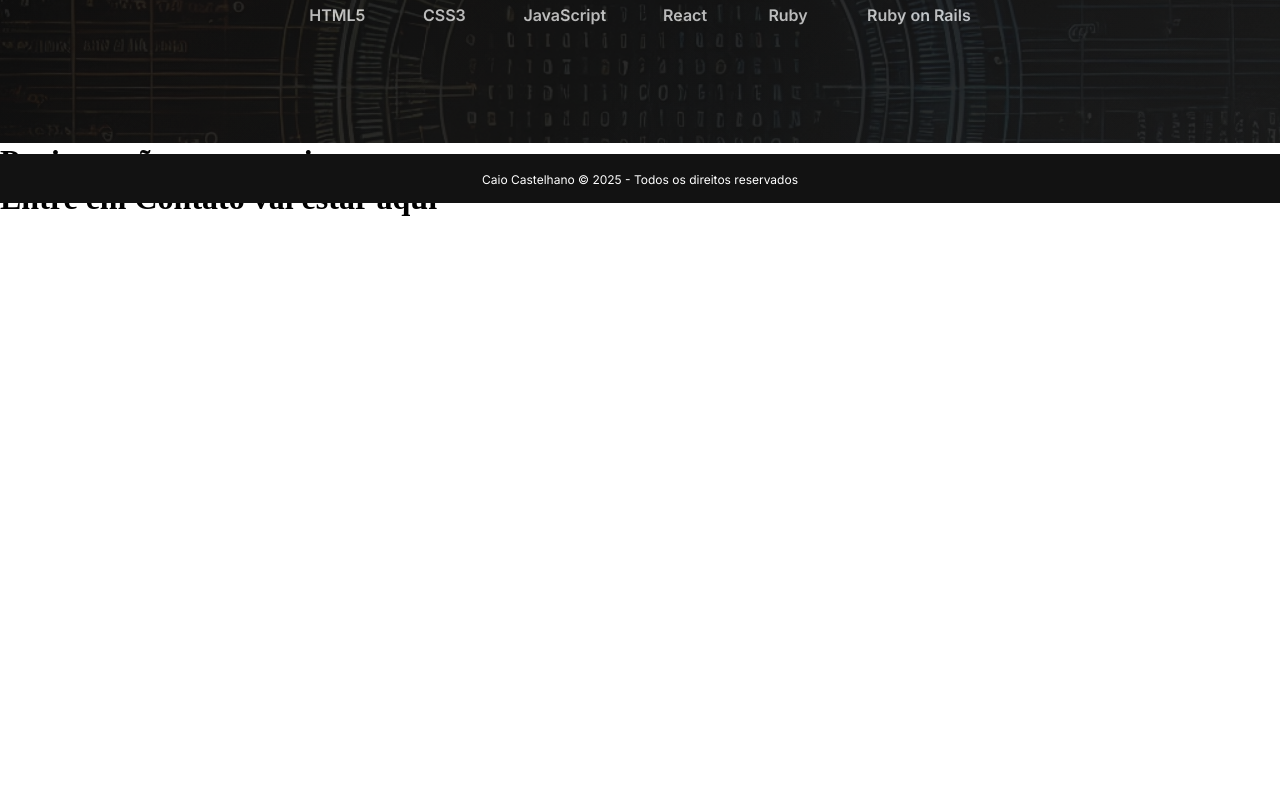
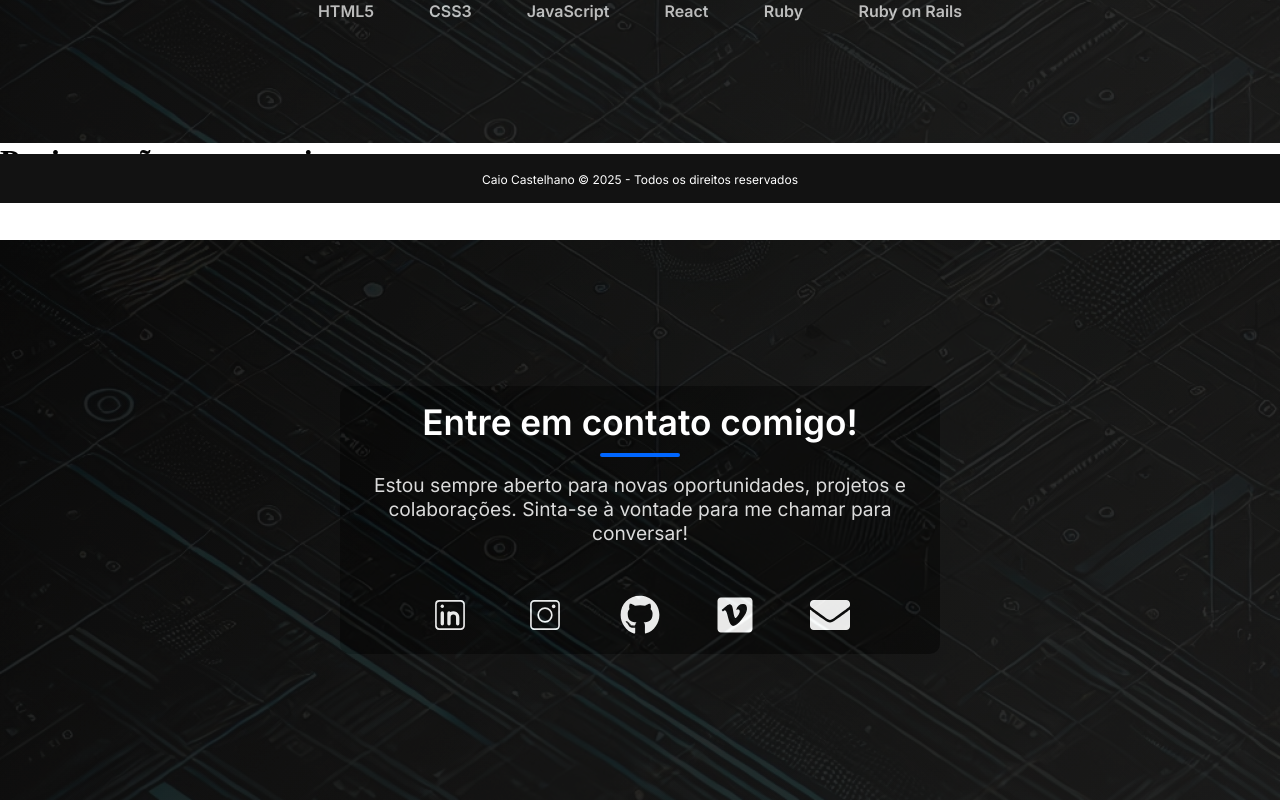
Before and after one commit to caiocastelhano/portfolio, a React (Vite) app: page / in a window 1280 px wide. Shown: the part 597-1397 px from the top of the page. Before the commit the page ends 814 px from the top, so only its background shows below. Built offline with nearby package versions, Linux system fonts and the light colour scheme.

Commit message:
Cria a seção Contact e adiciona links de redes sociais

```diff
--- a/src/components/Contact.jsx
+++ b/src/components/Contact.jsx
@@ -1,5 +1,40 @@
+import { useContext } from "react";
+import { LanguageContext } from "../context/LanguageContext";
+import "../styles/Contact.css";
+import { CiLinkedin, CiInstagram } from "react-icons/ci";
+import { FaGithub, FaVimeo, FaEnvelope } from "react-icons/fa";
+
 export default function Contact() {
-    return (
-        <h1>Entre em Contato vai estar aqui</h1>
-    )
+  const { language } = useContext(LanguageContext);
+
+  return (
+    <section className="contact">
+      <div className="contact-container">
+        <h2>
+          {language === "PT" ? "Entre em contato comigo!" : "Get in touch with me!"}
+        </h2>
+        <h3>
+          {language === "PT" ? "Estou sempre aberto para novas oportunidades, projetos e colaborações. Sinta-se à vontade para me chamar para conversar!"
+                             : "I’m always open to new opportunities, projects, and collaborations. Feel free to reach out for a chat!"}
+        </h3>
+        <div className="social-icons">
+          <a href="https://www.linkedin.com/in/caio-castelhano/" target="_blank" rel="noopener noreferrer">
+            <CiLinkedin className="icon" />
+          </a>
+          <a href="https://www.instagram.com/caiocastelhano/" target="_blank" rel="noopener noreferrer">
+            <CiInstagram className="icon" />
+          </a>
+          <a href="https://github.com/caiocastelhano" target="_blank" rel="noopener noreferrer">
+            <FaGithub className="icon" />
+          </a>
+          <a href="https://vimeo.com/caiocastelhano" target="_blank" rel="noopener noreferrer">
+            <FaVimeo className="icon" />
+          </a>
+          <a href="mailto:castelhanoc@gmail.com">
+            <FaEnvelope className="icon" />
+          </a>
+        </div>
+      </div>
+    </section>
+  );
 }
--- a/src/styles/About.css
+++ b/src/styles/About.css
@@ -23,7 +23,7 @@
   left: 0;
   width: 100%;
   height: 100%;
-  background-image: url('../images/code-pattern.png');
+  background-image: url('../images/line-pattern.png');
   background-size: cover;
   opacity: 0.1;
   pointer-events: none;
--- /dev/null
+++ b/src/styles/Contact.css
@@ -0,0 +1,112 @@
+@import url('https://fonts.googleapis.com/css2?family=Inter:wght@300;400;600&display=swap');
+
+.contact {
+  display: flex;
+  flex-direction: column;
+  justify-content: center;
+  align-items: center;
+  min-height: 70vh;
+  background: linear-gradient(135deg, #0a0a0a, #1a1a1a);
+  color: #ffffff;
+  padding: 4rem 2rem 4rem;
+  position: relative;
+  overflow: hidden;
+  font-family: 'Inter', sans-serif;
+  text-align: center;
+  margin-top: 60px;
+}
+
+.contact::before {
+  content: "";
+  position: absolute;
+  top: 0;
+  left: 0;
+  width: 100%;
+  height: 100%;
+  background-image: url('../images/line-pattern.png');
+  background-size: cover;
+  background-position: center;
+  opacity: 0.1;
+  pointer-events: none;
+}
+
+.contact-container {
+  max-width: 600px;
+  padding: 15px;
+  background: rgba(0, 0, 0, 0.5);
+  border-radius: 10px;
+  text-align: center;
+}
+
+.contact-container h2 {
+  font-size: 2.2rem;
+  font-weight: bold;
+  margin-bottom: 1rem;
+  position: relative;
+}
+
+.contact-container h2::after {
+  content: "";
+  display: block;
+  width: 80px;
+  height: 4px;
+  background: #0066ff;
+  margin: 10px auto;
+  border-radius: 2px;
+  transition: width 0.3s ease-in-out;
+}
+
+.contact-container:hover h2::after {
+  width: 100px;
+}
+
+.contact-container h3 {
+  font-size: 1.2rem;
+  font-weight: 400;
+  opacity: 0.85;
+  margin-bottom: 2rem;
+}
+
+.social-icons {
+  display: flex;
+  justify-content: center;
+  align-items: center;
+  gap: 55px;
+  margin-top: 50px;
+  flex-wrap: wrap;
+}
+
+.icon {
+  font-size: 2.5rem;
+  color: #ffffff;
+  transition: transform 0.3s ease, color 0.3s ease;
+}
+
+.icon:hover {
+  transform: scale(1.2);
+  color: #0066ff;
+}
+
+@media (max-width: 900px) {
+  .social-icons {
+    gap: 25px;
+  }
+}
+
+@media (max-width: 600px) {
+  .contact {
+    padding: 2.5rem 1rem;
+  }
+
+  .contact-container h2 {
+    font-size: 1.8rem;
+  }
+
+  .contact-container h3 {
+    font-size: 1.2rem;
+  }
+
+  .icon {
+    font-size: 2rem;
+  }
+}
```
Also changed, not shown: src/images/code-pattern.png (deleted), src/images/line-pattern.png (added).
